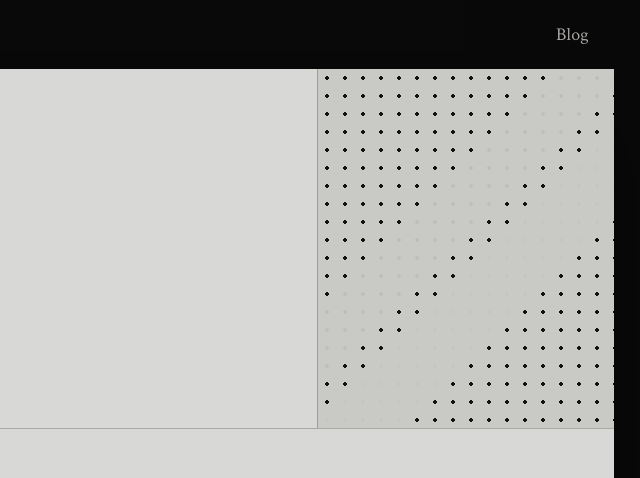
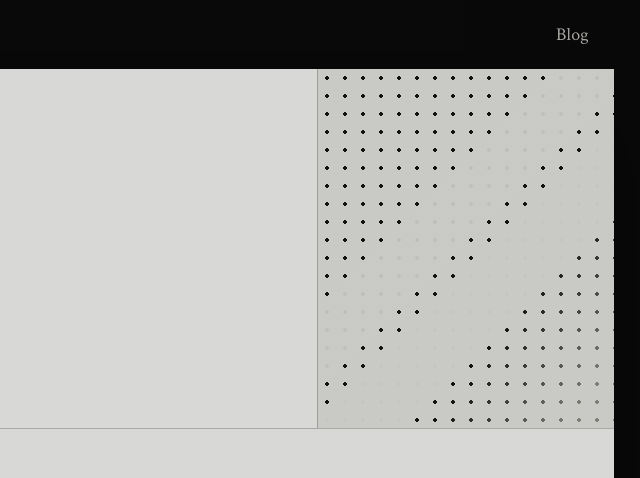
Before and after one commit to yuxiangdai/yuxiangdai, a Gatsby site: page /blog/linear-and-sparse-attention in a window 1280 px wide. Shown: the top 478 px of the page, 640-1280 px from the left. Built offline with nearby package versions, Linux system fonts and the light colour scheme; Gatsby itself is replaced by a stand-in of ours.

Commit message:
Animate blog attention map

```diff
--- a/src/pages/blog/linear-and-sparse-attention.js
+++ b/src/pages/blog/linear-and-sparse-attention.js
@@ -1,11 +1,30 @@
 import React from 'react'
 import { Link } from 'gatsby'
 import Helmet from 'react-helmet'
-import styled from 'styled-components'
+import styled, { keyframes } from 'styled-components'
 import Layout from '../../components/layout'
 
 const serif = "'Crimson Text', Georgia, 'Times New Roman', serif"
 const sans = "'Inter', -apple-system, BlinkMacSystemFont, 'Segoe UI', sans-serif"
+
+const attentionSweep = keyframes`
+  0% {
+    opacity: 0;
+    mask-position: 135% 50%;
+    -webkit-mask-position: 135% 50%;
+  }
+
+  12%,
+  88% {
+    opacity: 1;
+  }
+
+  100% {
+    opacity: 0;
+    mask-position: -35% 50%;
+    -webkit-mask-position: -35% 50%;
+  }
+`
 
 const ArticleShell = styled.div`
   --ink: #11110f;
@@ -119,10 +138,43 @@ const AttentionMap = styled.div`
     radial-gradient(circle, var(--ink) 0 1.6px, transparent 1.9px) 0 0 / 18px 18px,
     var(--paper-deep);
 
+  &::before {
+    content: '';
+    position: absolute;
+    z-index: 1;
+    inset: 0;
+    pointer-events: none;
+    background: radial-gradient(circle, #858580 0 1.6px, transparent 1.9px) 0 0 / 18px
+      18px;
+    mask-image: linear-gradient(
+      125deg,
+      transparent 28%,
+      #000 43%,
+      #000 50%,
+      transparent 65%
+    );
+    mask-size: 220% 100%;
+    mask-position: 135% 50%;
+    mask-repeat: no-repeat;
+    -webkit-mask-image: linear-gradient(
+      125deg,
+      transparent 28%,
+      #000 43%,
+      #000 50%,
+      transparent 65%
+    );
+    -webkit-mask-size: 220% 100%;
+    -webkit-mask-position: 135% 50%;
+    -webkit-mask-repeat: no-repeat;
+    animation: ${attentionSweep} 6.5s ease-in-out infinite;
+  }
+
   &::after {
     content: '';
     position: absolute;
+    z-index: 2;
     inset: 0;
+    pointer-events: none;
     background: linear-gradient(
       135deg,
       transparent 0 37%,
@@ -131,6 +183,13 @@ const AttentionMap = styled.div`
       rgba(201, 201, 198, 0.98) 53% 67%,
       transparent 67%
     );
+  }
+
+  @media (prefers-reduced-motion: reduce) {
+    &::before {
+      animation: none;
+      opacity: 0;
+    }
   }
 
   @media (max-width: 760px) {
```
